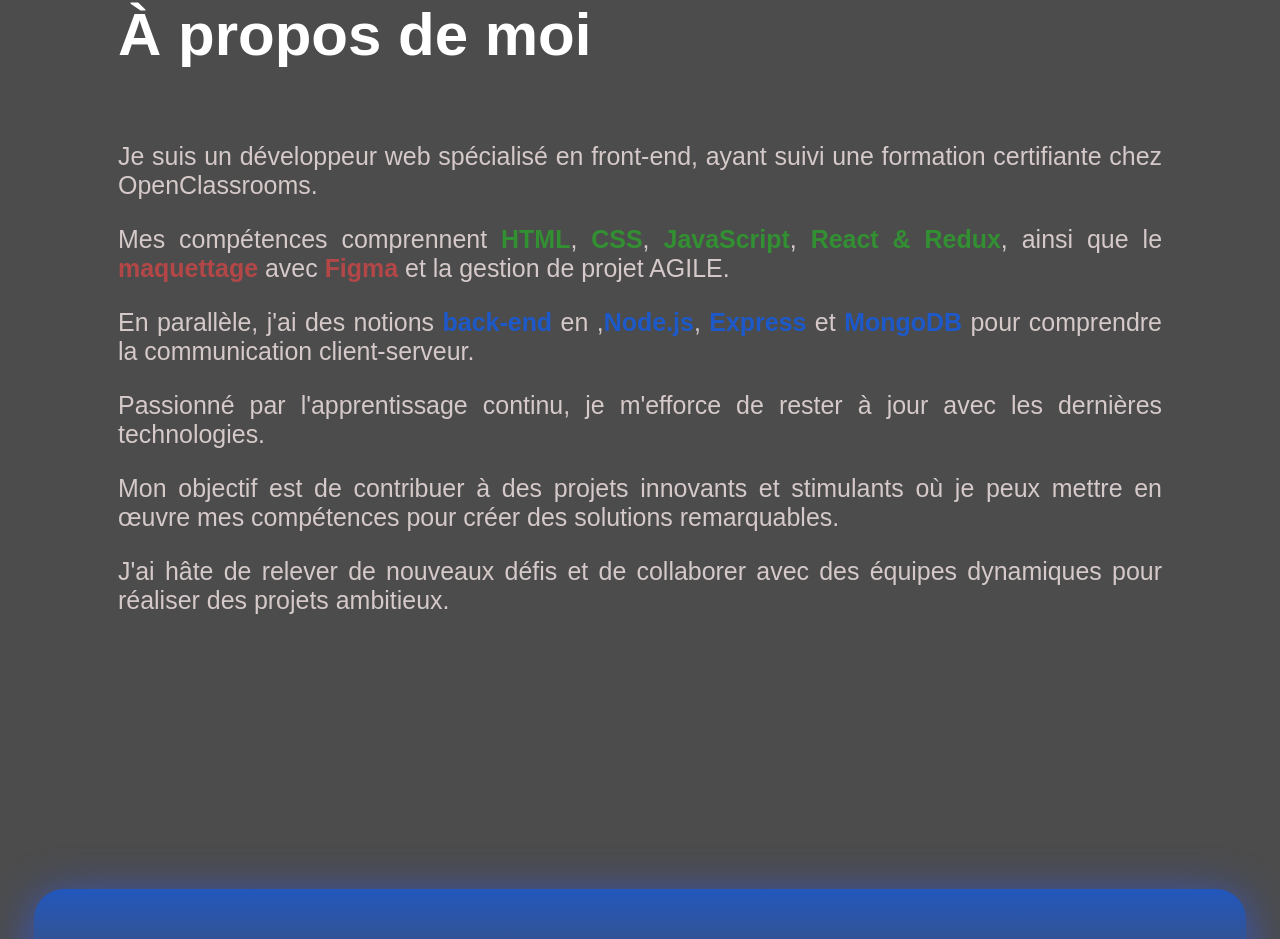
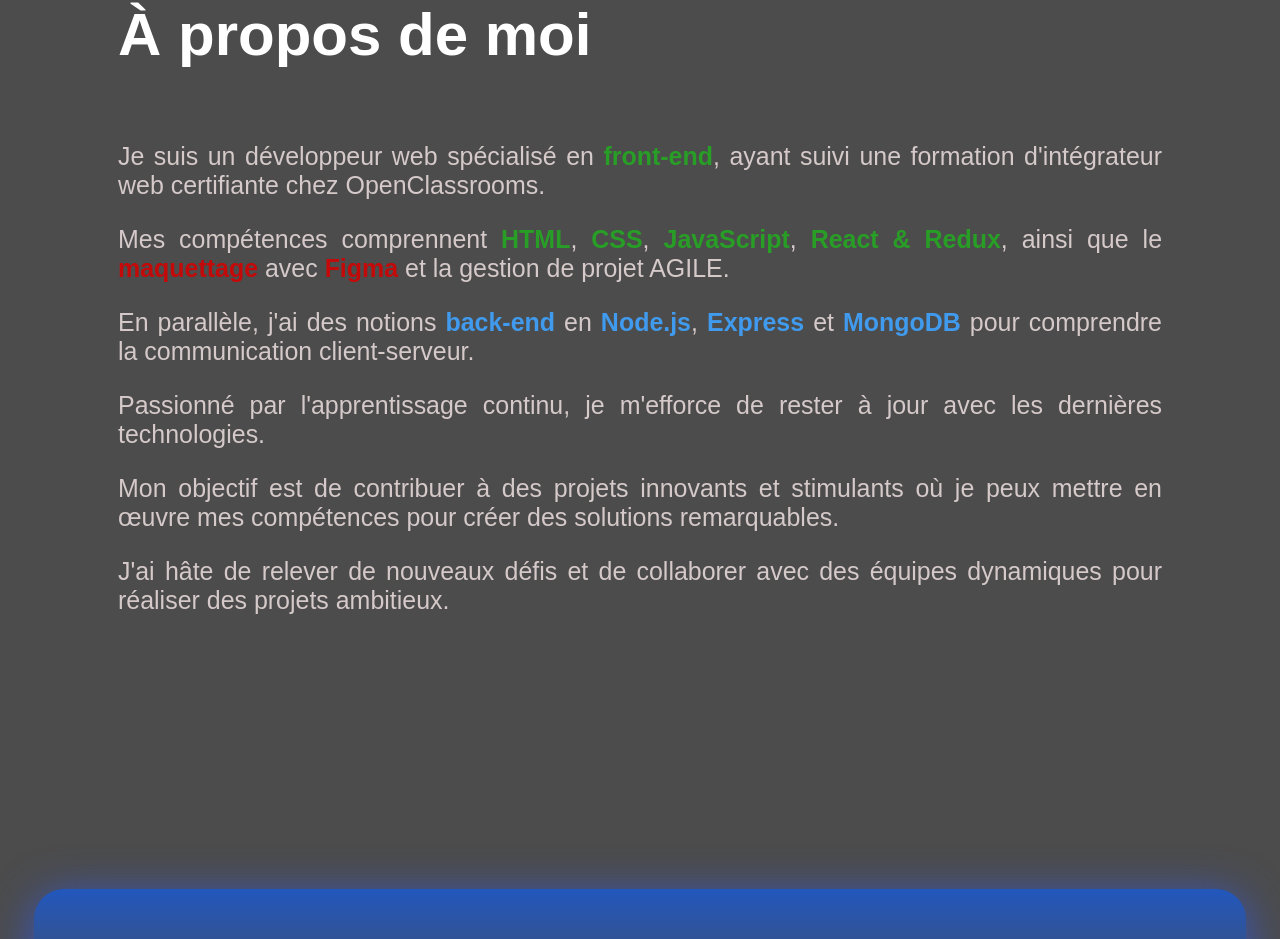
Before and after one commit to Martins-Anthony/portfolio, a React (Create React App) app in the folder front-end/: page /#/ in a window 1280 px wide. Shown: the part 975-1914 px from the top of the page. Built offline with nearby package versions, Linux system fonts and the light colour scheme; no server answers; a web font is replaced by a local one.

Commit message:
refactoring the text presentation

```diff
--- a/front-end/src/components/Description/description.scss
+++ b/front-end/src/components/Description/description.scss
@@ -12,3 +12,8 @@
     font-size: 1.25rem;
   }
 }
+
+.style-ul-description {
+  padding: 0;
+  list-style-type: none;
+}
--- a/front-end/src/components/Description/index.jsx
+++ b/front-end/src/components/Description/index.jsx
@@ -22,6 +22,31 @@ function Description({ items }) {
       </ul>
       <h2>Pourquoi ?</h2>
       <p>{description.why}</p>
+      <h2>Objectif</h2>
+      <ul className="style-ul-description">
+        {description.objective.map((item, index) => {
+          const [description] = item.split(' : ')
+          return (
+            <li key={index}>
+              <p>{description}</p>
+            </li>
+          )
+        })}
+      </ul>
+      <h2>Résultat</h2>
+      {Array.isArray(description.results) ? (
+        <ul className="style-ul-description">
+          {description.results.map((item, index) => {
+            return (
+              <li key={index}>
+                <p>{item}</p>
+              </li>
+            )
+          })}
+        </ul>
+      ) : (
+        <p>{description.results}</p>
+      )}
     </div>
   )
 }
--- a/front-end/src/components/Field/index.jsx
+++ b/front-end/src/components/Field/index.jsx
@@ -23,7 +23,8 @@ const Field = ({
   editMode,
   onButtonClick,
   rowsTextarea,
-  requiredField
+  requiredField,
+  arialLabel
 }) => {
   let component
   switch (type) {
@@ -38,6 +39,7 @@ const Field = ({
             onChange={onChange}
             className="text-style"
             required
+            aria-label={arialLabel}
           />
         )
       } else {
@@ -73,6 +75,7 @@ const Field = ({
           placeholder={placeholder}
           autoComplete="username"
           className="text-style"
+          aria-label="Email"
         />
       )
       break
@@ -85,6 +88,7 @@ const Field = ({
           required={requiredField}
           className="textarea-style"
           rows={rowsTextarea}
+          aria-label="Message"
         />
       )
       break
--- a/front-end/src/components/Tags/tags.scss
+++ b/front-end/src/components/Tags/tags.scss
@@ -14,14 +14,14 @@
 }
 
 .tag-front-end {
-  color: rgba(41, 168, 41, 0.744);
+  color: #1abe18b8;
 }
 
 .tag-back-end {
-  color: rgba(15, 94, 240, 0.756);
+  color: $logo-blue;
 }
 .tag-ux {
-  color: rgba(211, 70, 70, 0.767);
+  color: rgb(196, 9, 9);
 }
 
 .tags-project-style {
--- a/front-end/src/containers/About/index.jsx
+++ b/front-end/src/containers/About/index.jsx
@@ -5,8 +5,9 @@ function About() {
         <h2>À propos de moi</h2>
         <div>
           <p>
-            Je suis un développeur web spécialisé en front-end, ayant suivi une formation
-            certifiante chez OpenClassrooms.
+            Je suis un développeur web spécialisé en{' '}
+            <span className="tag-front-end">front-end</span>, ayant suivi une formation
+            d'intégrateur web certifiante chez OpenClassrooms.
           </p>
           <p>
             {' '}
@@ -18,8 +19,8 @@ function About() {
             la gestion de projet AGILE.
           </p>{' '}
           <p>
-            En parallèle, j'ai des notions <span className="tag-back-end">back-end</span> en ,
-            <span className="tag-back-end">Node.js</span>,{' '}
+            En parallèle, j'ai des notions <span className="tag-back-end">back-end</span> en
+            <span className="tag-back-end"> Node.js</span>,{' '}
             <span className="tag-back-end">Express</span> et{' '}
             <span className="tag-back-end">MongoDB</span> pour comprendre la communication
             client-serveur.
--- a/front-end/src/containers/Forms/Contact/index.jsx
+++ b/front-end/src/containers/Forms/Contact/index.jsx
@@ -49,6 +49,7 @@ function Contact() {
             label="Nom :"
             name="name"
             placeholder="Écrivez votre name"
+            arialLabel={'Nom Prénom'}
           />
           <Field
             type={FIELD_TYPES.INPUT_MAIL}
--- a/front-end/src/containers/Forms/DeleteProject/index.jsx
+++ b/front-end/src/containers/Forms/DeleteProject/index.jsx
@@ -17,9 +17,7 @@ function DeleteProject() {
   const project = projects.find((project) => project._id === idProject)
 
   const handleEditMode = (id, title) => {
-    console.log(id)
     dispatch(openModal('modalConfirmation'))
-    console.log(title)
   }
 
   const handleCancel = (event) => {
```
Also changed, not shown: 1 other file (tests, documents, lock files or other folders).
